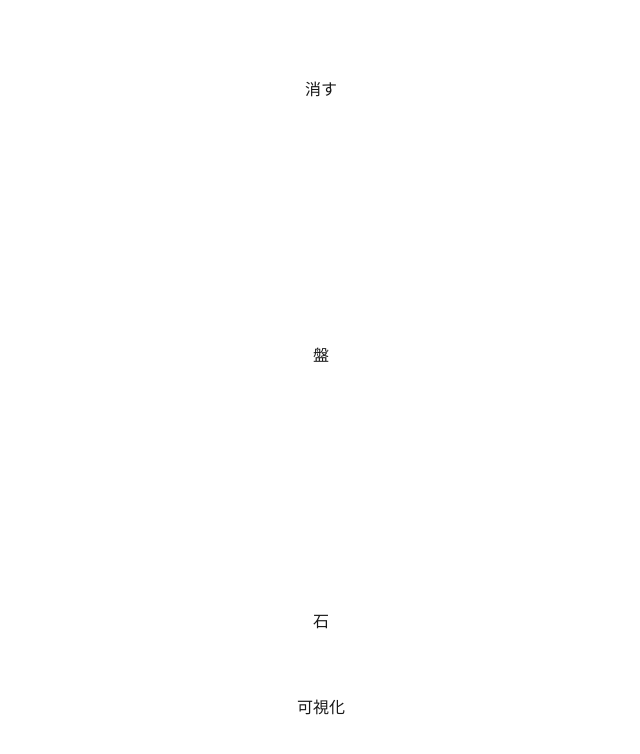
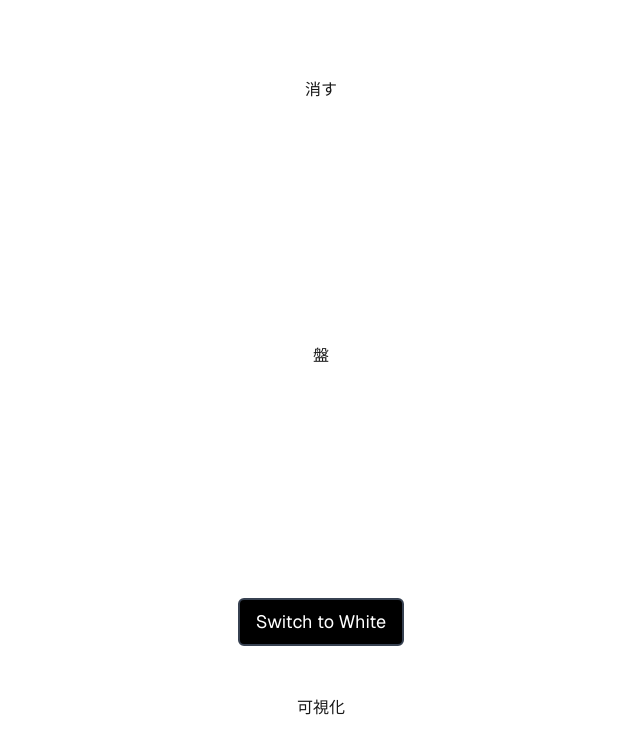
Before and after one commit to u-sho/go-visualizer, a Next.js app: page / in a window 1280 px wide. Shown: the top 754 px of the page, without its empty margins (319-959 px from the left). Built offline with nearby package versions, Linux system fonts and the light colour scheme.

Commit message:
StoneButton作った

```diff
--- a/src/app/page.tsx
+++ b/src/app/page.tsx
@@ -1,6 +1,6 @@
 import { DeleteButton } from "@/components/DeleteButton";
 import { Gameboard } from "@/components/GameBoard";
-import { GameStone } from "@/components/GameStone";
+import { StoneButton } from "@/components/StoneButton";
 import { VisualButton } from "@/components/VisualizeButton";
 import Image from "next/image";
 
@@ -9,7 +9,7 @@ export default function Home() {
     <div className="grid grid-rows-[20px_1fr_20px] items-center justify-items-center min-h-screen p-8 pb-20 gap-16 sm:p-20 font-[family-name:var(--font-geist-sans)]">
       <DeleteButton></DeleteButton>
       <Gameboard></Gameboard>
-      <GameStone></GameStone>
+      <StoneButton></StoneButton>
       <VisualButton></VisualButton>
     </div>
   );
--- a/src/components/GameStone.tsx
+++ /dev/null
@@ -1,3 +0,0 @@
-export const GameStone = () => {
-    return <button>石</button>
-}
--- /dev/null
+++ b/src/components/StoneButton.tsx
@@ -0,0 +1,25 @@
+// src/components/StoneButton.tsx
+"use client";
+
+import React, { useState } from 'react';
+
+export const StoneButton = () => {
+  const [color, setColor] = useState('black');
+
+  const toggleColor = () => {
+    setColor(prevColor => (prevColor === 'black' ? 'white' : 'black'));
+  };
+
+  return (
+    <button
+      className={`px-4 py-2 rounded-md border-2 cursor-pointer text-lg ${
+        color === 'black'
+          ? 'bg-black text-white border-gray-700'
+          : 'bg-white text-black border-gray-700'
+      }`}
+      onClick={toggleColor}
+    >
+      {color === 'black' ? 'Switch to White' : 'Switch to Black'}
+    </button>
+  );
+};
```
